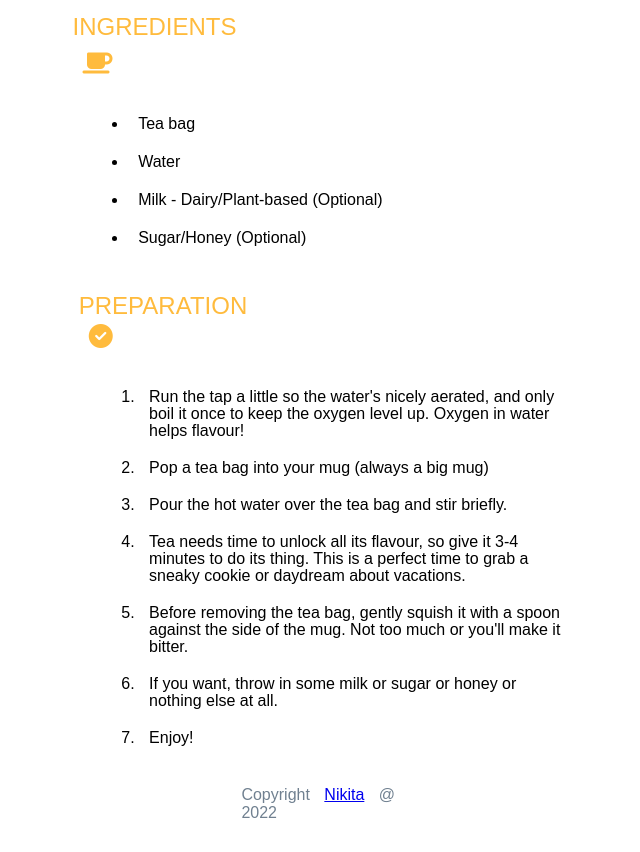
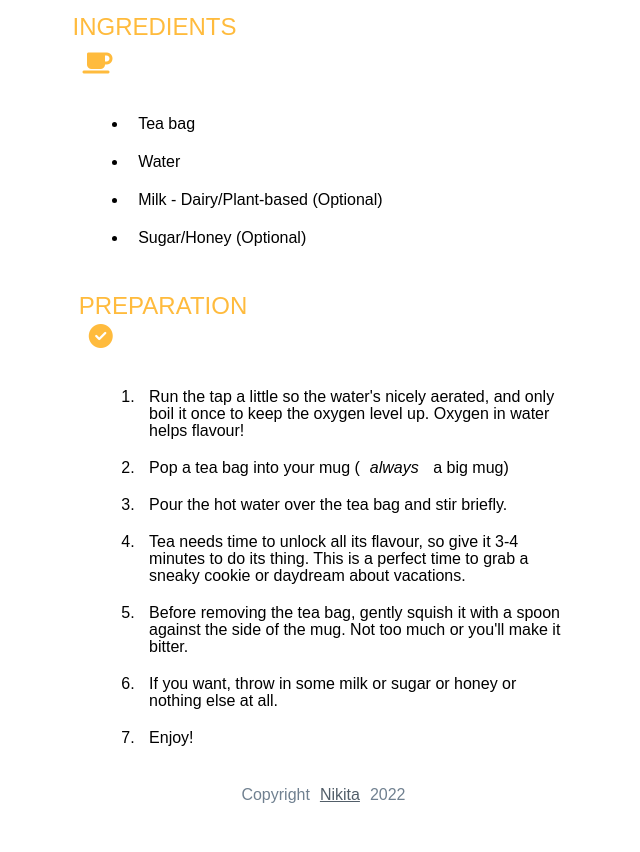
Before and after one commit to nikeedev/prove, a plain HTML site: page index.html in a window 1280 px wide. Shown: the part 553-1405 px from the top of the page, without its empty margins (305-945 px from the left). Drawn offline with Linux system fonts and the light colour scheme.

Commit message:
updates! prøven er ferdig!

```diff
--- a/index.html
+++ b/index.html
@@ -16,6 +16,9 @@
             font-weight: 100;
             font-family: Arial;
         }
+        a:any-link {
+            color: rgb(82, 94, 105);
+        }
     </style>
     <meta charset="utf-8">
     <meta name="viewport" content="width=device-width">
@@ -32,6 +35,7 @@
         &nbsp;
         <span style="text-align: justify;">At the very least, tea is a flavorful way of getting enough fluid into your body &nbsp;&nbsp;&nbsp;&nbsp;each day. On top of that, studies have shown teas can help protect your teeth &nbsp;&nbsp;&nbsp;&nbsp;and your heart</span>
     </header>
+
     <section style="border-width: 50px; width: 700px;">
         <h1 style="color: rgb(255, 187, 61);">INGREDIENTS <i class="fa-solid fa-mug-saucer" style="color: rgb(255, 187, 61);"></i></h1>
         <ul>
@@ -41,14 +45,15 @@
             <li>Sugar/Honey (Optional)</li>
         </ul>
     </section>
-    <section style=" width: 750px; line-height: 17px;">
+
+    <section style="width: 750px; line-height: 17px;">
         <h1 style="color: rgb(255, 187, 61);">PREPARATION <i class="fa-solid fa-circle-check" style="color: rgb(255, 187, 61);"></i></h1>
         <ol>
             <li>
                 Run the tap a little so the water's nicely aerated, and only boil it once to keep the oxygen level up. Oxygen in
                 water helps flavour!
             </li>
-            <li>Pop a tea bag into your mug (always a big mug)</li>
+            <li>Pop a tea bag into your mug (<em>always</em> a big mug)</li>
             <li>Pour the hot water over the tea bag and stir briefly.</li>
             <li>
                 Tea needs time to unlock all its flavour, so give it 3-4 minutes to do its thing. This is a perfect time to grab a
@@ -62,7 +67,7 @@
             <li>Enjoy!</li>
         </ol>
     </section>
-    <footer style="color: slategray; margin: auto; width: 26%; padding: 10px;">Copyright <a style="word-spacing: 1px;" href="https://nikeedev.github.io">Nikita</a> @ 2022</footer>
+    <footer style="color: slategray; margin: auto; width: 26%; padding: 10px;">Copyright<a style="word-spacing: 1px;" href="https://nikeedev.github.io">Nikita</a>2022</footer>
 </body>
 </html>
 <!---
```
